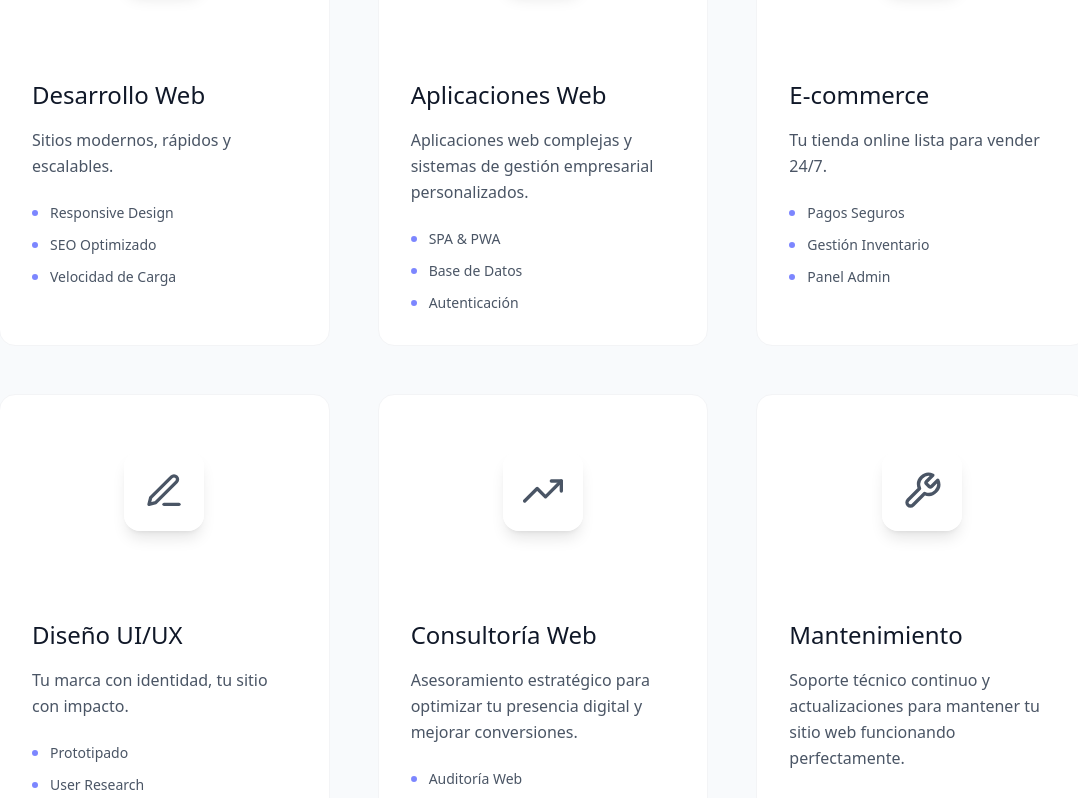
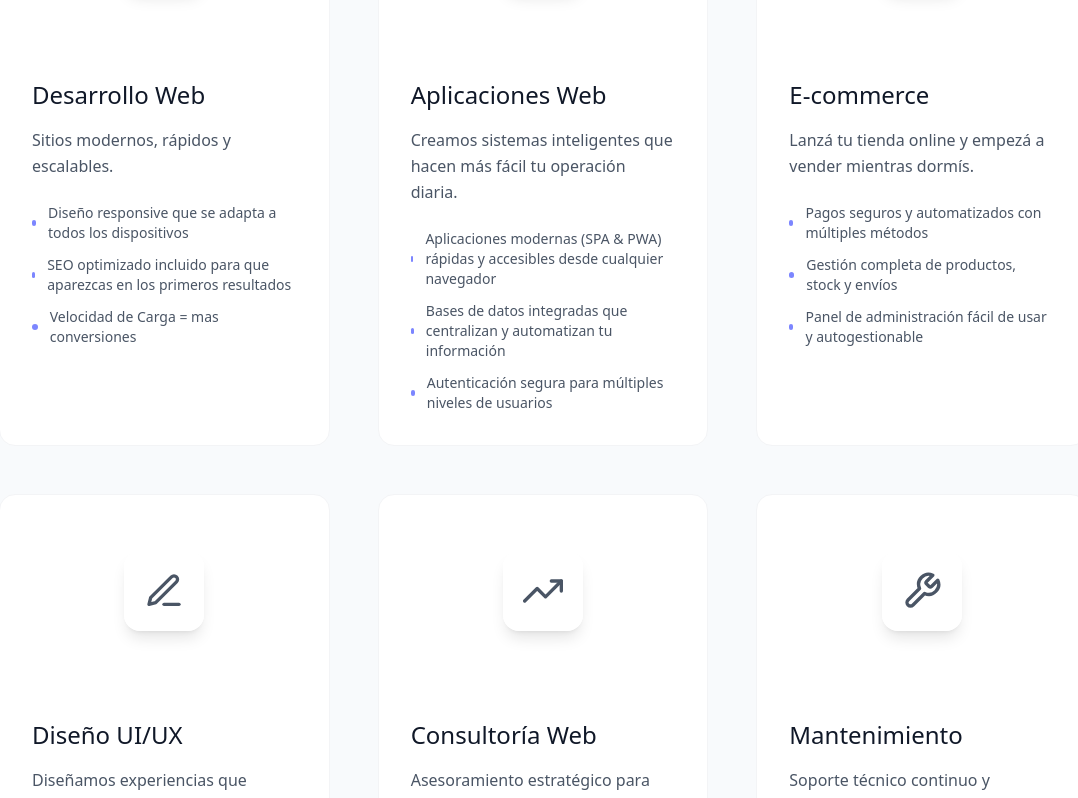
Before and after one commit to Patrick9913/orviumstudio, a Next.js app: page / in a window 1280 px wide. Shown: the part 1460-2258 px from the top of the page, without its empty margins (97-1175 px from the left). Built offline with nearby package versions, Linux system fonts and the light colour scheme; a web font is replaced by a local one.

Commit message:
Cambio en copyright

```diff
--- a/src/app/components/Services.tsx
+++ b/src/app/components/Services.tsx
@@ -10,28 +10,28 @@ export const Services: React.FC = () => {
       icon: FiGlobe,
       title: 'Desarrollo Web',
       description: 'Sitios modernos, rápidos y escalables.',
-      features: ['Responsive Design', 'SEO Optimizado', 'Velocidad de Carga', 'Seguridad Avanzada'],
+      features: ['Diseño responsive que se adapta a todos los dispositivos', 'SEO optimizado incluido para que aparezcas en los primeros resultados', 'Velocidad de Carga = mas conversiones', 'Seguridad Avanzada'],
       cardColor: 'from-orvium-primary-50 to-orvium-primary-light'
     },
     {
       icon: FiZap,
       title: 'Aplicaciones Web',
-      description: 'Aplicaciones web complejas y sistemas de gestión empresarial personalizados.',
-      features: ['SPA & PWA', 'Base de Datos', 'Autenticación', 'Escalabilidad'],
+      description: 'Creamos sistemas inteligentes que hacen más fácil tu operación diaria.',
+      features: ['Aplicaciones modernas (SPA & PWA) rápidas y accesibles desde cualquier navegador', 'Bases de datos integradas que centralizan y automatizan tu información', 'Autenticación segura para múltiples niveles de usuarios', 'Escalabilidad'],
       cardColor: 'from-orvium-accent-light to-orvium-accent'
     },
     {
       icon: FiShoppingCart,
       title: 'E-commerce',
-      description: 'Tu tienda online lista para vender 24/7.',
-      features: ['Pagos Seguros', 'Gestión Inventario', 'Panel Admin', 'Analytics Avanzado'],
+      description: 'Lanzá tu tienda online y empezá a vender mientras dormís.',
+      features: ['Pagos seguros y automatizados con múltiples métodos', 'Gestión completa de productos, stock y envíos', 'Panel de administración fácil de usar y autogestionable', 'Analytics Avanzado'],
       cardColor: 'from-orvium-success/10 to-orvium-success/20'
     },
     {
       icon: FiEdit3,
       title: 'Diseño UI/UX',
-      description: 'Tu marca con identidad, tu sitio con impacto.',
-      features: ['Prototipado', 'User Research', 'Design System', 'Testing Usuario'],
+      description: 'Diseñamos experiencias que enamoran a tus usuarios y hacen que tu marca se quede en su mente.',
+      features: ['Prototipos interactivos que validan ideas antes de desarrollarlas', 'Investigación de usuarios para diseñar con empatía y datos reales', 'Design system unificado para una identidad visual sólida y coherente', 'Testing Usuario'],
       cardColor: 'from-orvium-warning/10 to-orvium-warning/20'
     },
     {
@@ -64,7 +64,7 @@ export const Services: React.FC = () => {
             Nuestros Servicios
           </h2>
           <p className="text-xl text-gray-600 max-w-2xl mx-auto font-light">
-          Soluciones digitales pensadas para hacer crecer tu negocio.
+          No hacemos solo sitios bonitos, hacemos sitios que venden.
           </p>
         </motion.div>
 
```
